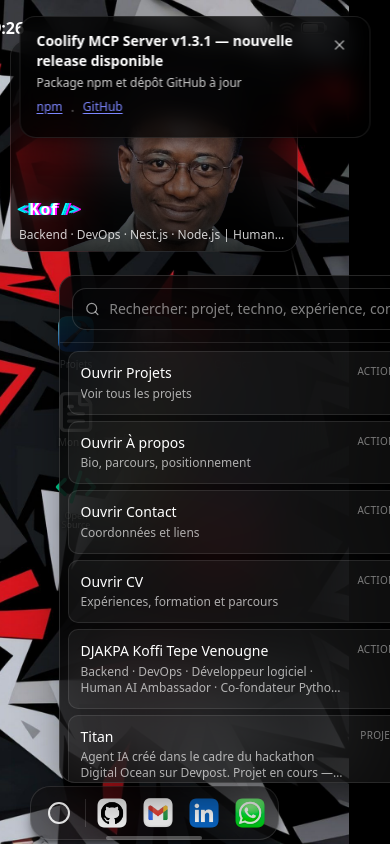
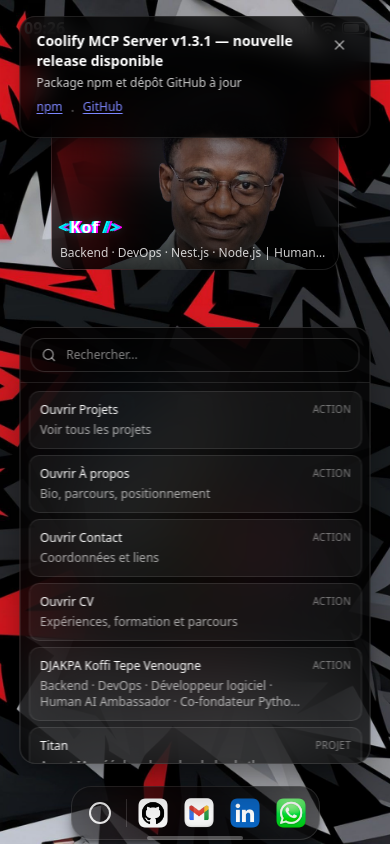
Before and after one commit to kof70/portfolio-os, a Next.js app: page / in a window 390 px wide. Both pictures are taken after a click on the button 99 px from the left and 813 px from the top of the page. Built offline with nearby package versions, Linux system fonts and the light colour scheme.

Commit message:
Improve mobile UX: single-tap open, centered search, and photo preview

```diff
--- a/src/app/(home)/page.tsx
+++ b/src/app/(home)/page.tsx
@@ -21,7 +21,7 @@
 import { useDesktopStorage } from "@/hooks/use-desktop-storage-context";
 import { useIsMobile } from "@/hooks/use-mobile";
 import { personalInfo } from "@/lib/data";
-import { useCallback, useState } from "react";
+import { useCallback, useEffect, useState } from "react";
 import { cn } from "@/lib/utils";
 
 export default function Home() {
@@ -40,7 +40,17 @@
   const [selectedFile, setSelectedFile] = useState<string | null>(null);
   const [isWallpaperPickerOpen, setIsWallpaperPickerOpen] = useState(false);
   const [refreshKey, setRefreshKey] = useState(0);
+  const [viewportHeight, setViewportHeight] = useState(0);
   const { isMobile } = useIsMobile();
+  const isShortMobile = isMobile && viewportHeight > 0 && viewportHeight < 760;
+
+  useEffect(() => {
+    if (typeof window === "undefined") return;
+    const syncViewportHeight = () => setViewportHeight(window.innerHeight);
+    syncViewportHeight();
+    window.addEventListener("resize", syncViewportHeight);
+    return () => window.removeEventListener("resize", syncViewportHeight);
+  }, []);
 
   // Handlers pour ouvrir les fenêtres
   const handleOpenProjects = useCallback(() => {
@@ -297,23 +307,23 @@
 
   // Positions par défaut - différentes pour mobile et desktop
   const defaultPositions = {
-    projects: { row: isMobile ? 1 : 0, col: isMobile ? 0 : 0 },
-    about: { row: isMobile ? 1 : 1, col: isMobile ? 1 : 0 },
-    contact: { row: isMobile ? 1 : 2, col: isMobile ? 2 : 0 },
-    cv: { row: isMobile ? 2 : 3, col: isMobile ? 0 : 0 },
-    recommendation: { row: isMobile ? 2 : 0, col: isMobile ? 1 : 1 },
-    community: { row: isMobile ? 2 : 1, col: isMobile ? 2 : 1 },
-    opensource: { row: isMobile ? 3 : 2, col: isMobile ? 0 : 1 },
-    hackathon: { row: isMobile ? 3 : 3, col: isMobile ? 1 : 1 },
-    entreprise: { row: isMobile ? 3 : 1, col: isMobile ? 2 : 2 },
+    projects: { row: isMobile ? (isShortMobile ? 1 : 2) : 0, col: isMobile ? 0 : 0 },
+    about: { row: isMobile ? (isShortMobile ? 1 : 2) : 1, col: isMobile ? 1 : 0 },
+    contact: { row: isMobile ? (isShortMobile ? 1 : 2) : 2, col: isMobile ? 2 : 0 },
+    cv: { row: isMobile ? (isShortMobile ? 2 : 3) : 3, col: isMobile ? 0 : 0 },
+    recommendation: { row: isMobile ? (isShortMobile ? 2 : 3) : 0, col: isMobile ? 1 : 1 },
+    community: { row: isMobile ? (isShortMobile ? 2 : 3) : 1, col: isMobile ? 2 : 1 },
+    opensource: { row: isMobile ? (isShortMobile ? 3 : 4) : 2, col: isMobile ? 0 : 1 },
+    hackathon: { row: isMobile ? (isShortMobile ? 3 : 4) : 3, col: isMobile ? 1 : 1 },
+    entreprise: { row: isMobile ? (isShortMobile ? 3 : 4) : 1, col: isMobile ? 2 : 2 },
   };
 
   // Grille config selon le device
   const gridConfig = {
-    rows: isMobile ? 5 : 6,
+    rows: isMobile ? (isShortMobile ? 4 : 5) : 6,
     cols: isMobile ? 3 : 6,
-    cellSize: isMobile ? 66 : 110,
-    gap: isMobile ? 12 : 8,
+    cellSize: isMobile ? (isShortMobile ? 60 : 66) : 110,
+    gap: isMobile ? (isShortMobile ? 8 : 12) : 8,
     padding: isMobile ? 10 : 16,
   };
 
@@ -327,13 +337,18 @@
     >
       {/* Mobile: Bento en haut */}
       {isMobile && (
-        <div className="absolute top-0 left-0 right-0 z-20 pt-6 px-3 flex items-center justify-center pointer-events-none">
+        <div
+          className="absolute top-0 left-0 right-0 z-20 px-3 flex items-center justify-center pointer-events-auto"
+          style={{
+            paddingTop: `calc(env(safe-area-inset-top, 0px) + ${isShortMobile ? 58 : 42}px)`,
+          }}
+        >
           <AboutBento
             photoSrc="/assets/moisansbg.png"
             name={personalInfo.name}
             title={personalInfo.title}
             description="Je construis l'infrastructure, les communautés et les médias qui font avancer la tech au Togo. 18+ ⭐ GitHub · 15k+ vues Reddit · 20+ événements couverts · 2 communautés co-fondées."
-            className="max-w-[320px]"
+            className={isShortMobile ? "max-w-[300px]" : "max-w-[320px]"}
           />
         </div>
       )}
@@ -342,7 +357,12 @@
       <div
         className={cn(
           isMobile
-            ? "flex-1 w-full pt-[220px] pb-[calc(104px+var(--safe-area-inset-bottom))]"
+            ? cn(
+                "flex-1 w-full",
+                isShortMobile
+                  ? "pt-[278px] pb-[calc(90px+var(--safe-area-inset-bottom))]"
+                  : "pt-[220px] pb-[calc(104px+var(--safe-area-inset-bottom))]",
+              )
             : "flex-1 h-full",
         )}
       >
@@ -353,7 +373,9 @@
           cellSize={gridConfig.cellSize}
           gap={gridConfig.gap}
           padding={gridConfig.padding}
-          className={cn(isMobile ? "max-w-[242px] mx-auto" : "")}
+          className={cn(
+            isMobile ? (isShortMobile ? "max-w-[212px] mx-auto" : "max-w-[242px] mx-auto") : "",
+          )}
         >
           {/* Dossier Projets */}
           <DraggableItem
@@ -363,7 +385,9 @@
               defaultPositions.projects,
             )}
             onDoubleClick={handleOpenProjects}
-            onClick={() => setSelectedFile("projects")}
+            onClick={() =>
+              isMobile ? handleOpenProjects() : setSelectedFile("projects")
+            }
             onContextMenu={(e) =>
               handleItemContextMenu(e, "folder-projects", "folder")
             }
@@ -381,7 +405,7 @@
               defaultPositions.about,
             )}
             onDoubleClick={handleOpenAbout}
-            onClick={() => setSelectedFile("about")}
+            onClick={() => (isMobile ? handleOpenAbout() : setSelectedFile("about"))}
             onContextMenu={(e) =>
               handleItemContextMenu(e, "folder-about", "folder")
             }
@@ -399,7 +423,9 @@
               defaultPositions.contact,
             )}
             onDoubleClick={handleOpenContact}
-            onClick={() => setSelectedFile("contact")}
+            onClick={() =>
+              isMobile ? handleOpenContact() : setSelectedFile("contact")
+            }
             onContextMenu={(e) =>
               handleItemContextMenu(e, "folder-contact", "folder")
             }
@@ -413,7 +439,7 @@
           <DraggableItem
             id="file-cv"
             initialPosition={getInitialPosition("file-cv", defaultPositions.cv)}
-            onClick={() => setSelectedFile("cv")}
+            onClick={() => (isMobile ? handleOpenCV() : setSelectedFile("cv"))}
             onContextMenu={(e) => handleItemContextMenu(e, "file-cv", "file")}
             onPositionChange={handlePositionChange}
             isSelected={selectedFile === "cv"}
@@ -430,7 +456,11 @@
               defaultPositions.recommendation,
             )}
             onDoubleClick={handleOpenRecommendation}
-            onClick={() => setSelectedFile("recommendation")}
+            onClick={() =>
+              isMobile
+                ? handleOpenRecommendation()
+                : setSelectedFile("recommendation")
+            }
             onContextMenu={(e) =>
               handleItemContextMenu(e, "folder-recommendation", "folder")
             }
@@ -448,7 +478,9 @@
               defaultPositions.community,
             )}
             onDoubleClick={handleOpenCommunity}
-            onClick={() => setSelectedFile("community")}
+            onClick={() =>
+              isMobile ? handleOpenCommunity() : setSelectedFile("community")
+            }
             onContextMenu={(e) =>
               handleItemContextMenu(e, "folder-community", "folder")
             }
@@ -466,7 +498,9 @@
               defaultPositions.opensource,
             )}
             onDoubleClick={handleOpenOpensource}
-            onClick={() => setSelectedFile("opensource")}
+            onClick={() =>
+              isMobile ? handleOpenOpensource() : setSelectedFile("opensource")
+            }
             onContextMenu={(e) =>
               handleItemContextMenu(e, "folder-opensource", "folder")
             }
@@ -484,7 +518,9 @@
               defaultPositions.hackathon,
             )}
             onDoubleClick={handleOpenHackathon}
-            onClick={() => setSelectedFile("hackathon")}
+            onClick={() =>
+              isMobile ? handleOpenHackathon() : setSelectedFile("hackathon")
+            }
             onContextMenu={(e) =>
               handleItemContextMenu(e, "folder-hackathon", "folder")
             }
@@ -502,7 +538,9 @@
               defaultPositions.entreprise,
             )}
             onDoubleClick={handleOpenEntreprise}
-            onClick={() => setSelectedFile("entreprise")}
+            onClick={() =>
+              isMobile ? handleOpenEntreprise() : setSelectedFile("entreprise")
+            }
             onContextMenu={(e) =>
               handleItemContextMenu(e, "folder-entreprise", "folder")
             }
--- a/src/components/bento/about-bento.tsx
+++ b/src/components/bento/about-bento.tsx
@@ -23,7 +23,12 @@
   return (
     <BentoGrid className={className}>
       {/* Photo Card - 2x2 */}
-      <PhotoCard src={photoSrc} name={name} title={title} />
+      <PhotoCard
+        src={photoSrc}
+        name={name}
+        title={title}
+        description={description}
+      />
 
       {/* Note Card - 2x2 */}
       <NoteCard title="En bref" content={description} />
--- a/src/components/bento/photo-card.tsx
+++ b/src/components/bento/photo-card.tsx
@@ -2,10 +2,12 @@
 
 import * as React from "react";
 import Image from "next/image";
+import { AnimatePresence, motion } from "motion/react";
 import { cn } from "@/lib/utils";
 import { BentoCard } from "./bento-grid";
 import { GlitchName } from "@/components/shared/glitch-name";
 import { useIsMobile } from "@/hooks/use-mobile";
+import { X } from "lucide-react";
 
 
 // ---------------------------------------------------------------------------
@@ -17,6 +19,7 @@
   alt?: string;
   name?: string;
   title?: string;
+  description?: string;
   className?: string;
 }
 
@@ -25,16 +28,42 @@
   alt = "Photo de profil",
   name,
   title,
+  description,
   className,
 }) => {
   const { isMobile } = useIsMobile();
+  const [isPreviewOpen, setIsPreviewOpen] = React.useState(false);
+
+  const openPreview = React.useCallback(() => {
+    if (!isMobile) return;
+    setIsPreviewOpen(true);
+  }, [isMobile]);
+
+  const closePreview = React.useCallback(() => {
+    setIsPreviewOpen(false);
+  }, []);
+
+  React.useEffect(() => {
+    if (!isPreviewOpen) return;
+    const onEscape = (e: KeyboardEvent) => {
+      if (e.key === "Escape") closePreview();
+    };
+    document.addEventListener("keydown", onEscape);
+    return () => document.removeEventListener("keydown", onEscape);
+  }, [isPreviewOpen, closePreview]);
 
   return (
+    <>
       <BentoCard
         colSpan={isMobile ? 2 : 4}
         rowSpan={isMobile ? 2 : 3}
         variant="glass"
-      className={cn("p-0 overflow-hidden group", isMobile && "min-h-[200px]", className)}
+        className={cn(
+          "p-0 overflow-hidden group",
+          isMobile && "min-h-[200px] cursor-zoom-in",
+          className,
+        )}
+        onClick={openPreview}
       >
         {/* Photo */}
         <div className="relative w-full h-full">
@@ -64,7 +93,10 @@
                 <GlitchName
                   fullName={name}
                   pseudoClassName={isMobile ? "text-base" : "text-xl"}
-                nameClassName={cn("tracking-tight", isMobile ? "text-base" : "text-xl")}
+                  nameClassName={cn(
+                    "tracking-tight",
+                    isMobile ? "text-base" : "text-xl",
+                  )}
                   className="min-h-[28px]"
                 />
               )}
@@ -82,6 +114,64 @@
           )}
         </div>
       </BentoCard>
+
+      <AnimatePresence>
+        {isMobile && isPreviewOpen && (
+          <motion.div
+            initial={{ opacity: 0 }}
+            animate={{ opacity: 1 }}
+            exit={{ opacity: 0 }}
+            transition={{ duration: 0.2 }}
+            className="fixed inset-0 z-[1000] bg-black/90 backdrop-blur-sm"
+            onClick={closePreview}
+          >
+            <motion.div
+              initial={{ opacity: 0, scale: 0.94, y: 20 }}
+              animate={{ opacity: 1, scale: 1, y: 0 }}
+              exit={{ opacity: 0, scale: 0.96, y: 10 }}
+              transition={{ duration: 0.22, ease: "easeOut" }}
+              className="absolute inset-x-4 top-6 bottom-6 rounded-2xl overflow-hidden border border-white/15 bg-black/60"
+              onClick={(e) => e.stopPropagation()}
+            >
+              <button
+                type="button"
+                onClick={closePreview}
+                className="absolute top-3 right-3 z-20 size-9 rounded-full bg-black/50 border border-white/20 text-white flex items-center justify-center"
+                aria-label="Fermer l'aperçu"
+              >
+                <X className="size-4" />
+              </button>
+
+              <div className="relative w-full h-[62%]">
+                <Image
+                  src={src}
+                  alt={alt}
+                  fill
+                  className="object-cover object-top"
+                  sizes="100vw"
+                  priority
+                />
+                <div className="absolute inset-0 bg-gradient-to-t from-black/70 via-black/20 to-transparent" />
+              </div>
+
+              <div className="h-[38%] overflow-y-auto p-4">
+                {name && (
+                  <h3 className="text-white text-base font-semibold">{name}</h3>
+                )}
+                {title && (
+                  <p className="text-white/75 text-xs mt-1">{title}</p>
+                )}
+                {description && (
+                  <p className="text-white/80 text-sm leading-relaxed mt-3">
+                    {description}
+                  </p>
+                )}
+              </div>
+            </motion.div>
+          </motion.div>
+        )}
+      </AnimatePresence>
+    </>
   );
 };
 
--- a/src/components/desktop/dock-search-popover.tsx
+++ b/src/components/desktop/dock-search-popover.tsx
@@ -20,6 +20,8 @@
 import { CVView } from "./viewer/views/cv-view";
 import { CategoryView } from "./viewer/views/category-view";
 import { AnimatePresence, motion } from "motion/react";
+import { useIsMobile } from "@/hooks/use-mobile";
+import { createPortal } from "react-dom";
 
 interface DockSearchPopoverProps {
   open: boolean;
@@ -51,10 +53,16 @@
   onClose,
   anchorRect,
 }: DockSearchPopoverProps) {
+  const { isMobile } = useIsMobile();
   const { openWindow } = useWindowActions();
   const panelRef = React.useRef<HTMLDivElement>(null);
   const inputRef = React.useRef<HTMLInputElement>(null);
   const [query, setQuery] = React.useState("");
+  const [mounted, setMounted] = React.useState(false);
+
+  React.useEffect(() => {
+    setMounted(true);
+  }, []);
 
   React.useEffect(() => {
     if (!open) return;
@@ -266,13 +274,25 @@
 
   const normalizedQuery = query.trim().toLowerCase();
   const results = React.useMemo(() => {
-    if (!normalizedQuery) return baseResults.slice(0, 14);
+    if (!normalizedQuery) return baseResults.slice(0, isMobile ? 10 : 14);
     return baseResults
       .filter((item) => item.searchable.toLowerCase().includes(normalizedQuery))
-      .slice(0, 24);
-  }, [baseResults, normalizedQuery]);
+      .slice(0, isMobile ? 14 : 24);
+  }, [baseResults, normalizedQuery, isMobile]);
 
-  const style: React.CSSProperties = React.useMemo(() => {
+  const containerStyle: React.CSSProperties = React.useMemo(() => {
+    if (isMobile) {
+      const bottomPx =
+        typeof window !== "undefined"
+          ? 80 + Number.parseFloat(getComputedStyle(document.documentElement).getPropertyValue("--safe-area-inset-bottom") || "0")
+          : 80;
+      return {
+        position: "fixed",
+        left: "50%",
+        bottom: bottomPx,
+        zIndex: 9999,
+      };
+    }
     if (!anchorRect) return {};
     const bottomPx =
       typeof window !== "undefined" ? window.innerHeight - anchorRect.top + 10 : 0;
@@ -280,41 +300,54 @@
       position: "fixed",
       left: anchorRect.left + anchorRect.width / 2,
       bottom: bottomPx,
-      transform: "translateX(-50%)",
       zIndex: 9999,
     };
-  }, [anchorRect]);
+  }, [anchorRect, isMobile]);
 
-  return (
+  const content = (
     <AnimatePresence>
-      {open && anchorRect && (
+      {open && (isMobile || anchorRect) && (
+        <div style={containerStyle} className="left-1/2 -translate-x-1/2">
           <motion.div
             ref={panelRef}
             initial={{ opacity: 0, y: 8, scale: 0.98 }}
             animate={{ opacity: 1, y: 0, scale: 1 }}
             exit={{ opacity: 0, y: 8, scale: 0.98 }}
             transition={{ duration: 0.12, ease: "easeOut" }}
-          style={style}
             className={cn(
-            "w-[min(92vw,600px)] rounded-2xl border border-white/15",
+              isMobile ? "w-[min(90vw,360px)]" : "w-[min(94vw,600px)]",
+              "rounded-2xl border border-white/15",
               "bg-black/75 backdrop-blur-2xl shadow-2xl shadow-black/60",
               "overflow-hidden",
             )}
           >
-          <div className="p-3 border-b border-white/10">
-            <div className="flex items-center gap-2.5 rounded-xl border border-white/15 bg-black/30 px-3 py-2.5">
+            <div className={cn("border-b border-white/10", isMobile ? "p-2.5" : "p-3")}>
+              <div
+                className={cn(
+                  "flex items-center gap-2.5 rounded-xl border border-white/15 bg-black/30",
+                  isMobile ? "px-2.5 py-2" : "px-3 py-2.5",
+                )}
+              >
                 <Search className="size-4 text-white/60" />
                 <input
                   ref={inputRef}
                   value={query}
                   onChange={(e) => setQuery(e.target.value)}
-                placeholder="Rechercher: projet, techno, expérience, contact..."
-                className="w-full bg-transparent text-sm text-white placeholder:text-white/50 focus:outline-none"
+                  placeholder="Rechercher..."
+                  className={cn(
+                    "w-full bg-transparent text-white placeholder:text-white/50 focus:outline-none",
+                    isMobile ? "text-xs" : "text-sm",
+                  )}
                 />
               </div>
             </div>
 
-          <div className="p-2 max-h-[52vh] overflow-y-auto space-y-1.5">
+            <div
+              className={cn(
+                "p-2 overflow-y-auto space-y-1.5",
+                isMobile ? "max-h-[45vh]" : "max-h-[52vh]",
+              )}
+            >
               {results.length === 0 ? (
                 <div className="rounded-lg border border-white/10 bg-white/5 p-3 text-sm text-white/70">
                   Aucun résultat pour “{query}”.
@@ -325,11 +358,14 @@
                     key={result.id}
                     type="button"
                     onClick={result.onSelect}
-                  className="w-full text-left rounded-lg border border-white/10 bg-white/5 hover:bg-white/10 transition-colors p-3"
+                    className={cn(
+                      "w-full text-left rounded-lg border border-white/10 bg-white/5 hover:bg-white/10 transition-colors",
+                      isMobile ? "p-2.5" : "p-3",
+                    )}
                   >
                     <div className="flex items-start justify-between gap-3">
                       <div className="min-w-0">
-                      <p className="font-medium text-sm leading-tight text-white">
+                        <p className={cn("font-medium leading-tight text-white", isMobile ? "text-xs" : "text-sm")}>
                           {result.title}
                         </p>
                         <p className="text-xs text-white/65 mt-1 line-clamp-2">
@@ -350,7 +386,11 @@
               )}
             </div>
           </motion.div>
+        </div>
       )}
     </AnimatePresence>
   );
+
+  if (!mounted) return null;
+  return createPortal(content, document.body);
 }
```
Lines whose indentation alone changed are shown as unchanged.
